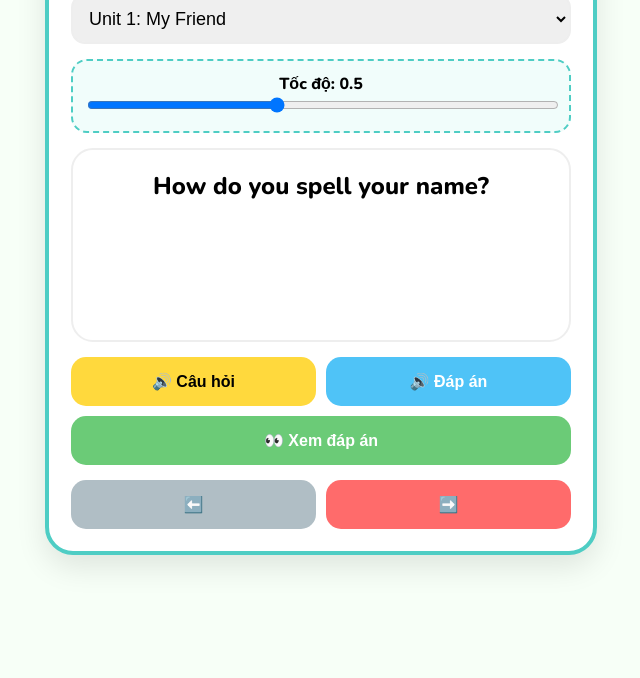
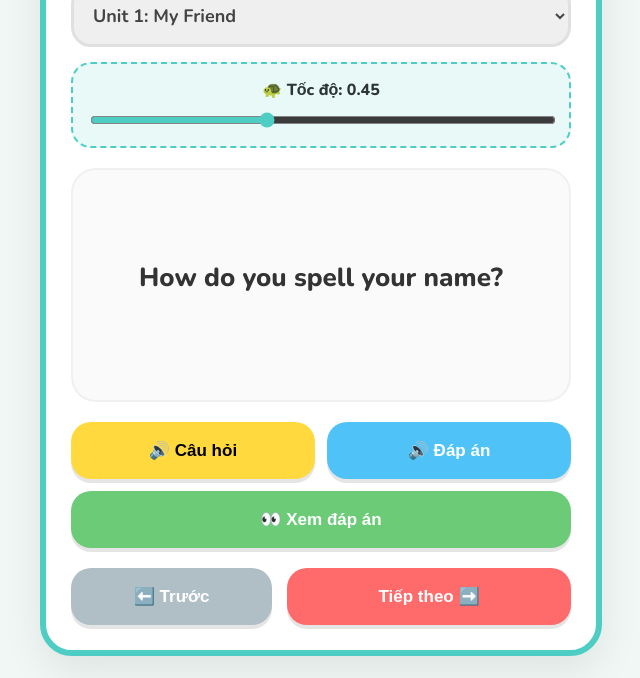
Before and after one commit to nthson34/tienganh, a plain HTML site: page index.html in a window 1280 px wide. Shown: the part 122-800 px from the top of the page, without its empty margins (319-959 px from the left). Drawn offline with nearby package versions, Linux system fonts and the light colour scheme.

Commit message:
Update index.html

```diff
--- a/index.html
+++ b/index.html
@@ -4,37 +4,132 @@
 <meta charset="UTF-8">
 <meta name="viewport" content="width=device-width, initial-scale=1.0, maximum-scale=1.0, user-scalable=no">
 <title>English Speaking for Kids</title>
+
 <link href="https://fonts.googleapis.com/css2?family=Nunito:wght@700;800&display=swap" rel="stylesheet">
+
 <style>
-:root{ --primary:#FF6B6B; --secondary:#4ECDC4; --bg:#F7FFF7; }
-body{ margin:0; padding:16px; font-family:'Nunito', sans-serif; background:var(--bg); }
-.container{ max-width:500px; margin:auto; background:#fff; border-radius:28px; padding:22px; border:4px solid var(--secondary); box-shadow:0 12px 30px rgba(0,0,0,.1); }
-h1{ text-align:center; color:var(--primary); margin-bottom:10px; }
-select{ width:100%; padding:12px; border-radius:14px; font-size:18px; margin-bottom:15px; border:2px solid #eee; }
-.speed-box{ margin-bottom:15px; padding:12px; border-radius:16px; background:#F1FDFB; border:2px dashed var(--secondary); }
-input[type=range]{ width:100%; }
-.card{ padding:20px; border-radius:22px; border:2px solid #eee; min-height:150px; text-align:center; margin-bottom:15px; }
-.question{ font-size:24px; font-weight:800; margin-bottom:10px; }
-.answer{ font-size:22px; color:#2E7D32; font-weight:700; display:none; padding-top:10px; border-top:1px dashed #ccc; }
-.buttons{ display:grid; grid-template-columns: 1fr 1fr; gap:10px; }
-.btn{ border:none; padding:15px; border-radius:15px; font-size:16px; font-weight:800; cursor:pointer; }
-.listen{ background:#FFD93D; }
-.listenAnswer{ background:#4FC3F7; color:#fff; }
-.show{ background:#6BCB77; color:#fff; grid-column: span 2; }
-.nav{ display:flex; gap:10px; margin-top:15px; }
-.prev{ background:#B0BEC5; flex:1; }
-.next{ background:var(--primary); color:#fff; flex:1; }
+:root{
+  --primary:#FF6B6B;
+  --secondary:#4ECDC4;
+  --accent:#FFD93D;
+  --bg:#F0F7F4;
+}
+body{
+  margin:0;
+  padding:15px;
+  font-family:'Nunito', sans-serif;
+  background:var(--bg);
+  color: #2D3436;
+}
+.container{
+  max-width:500px;
+  margin:auto;
+  background:#fff;
+  border-radius:32px;
+  padding:25px;
+  border:6px solid var(--secondary);
+  box-shadow:0 15px 40px rgba(0,0,0,0.08);
+}
+h1{
+  text-align:center;
+  color:var(--primary);
+  font-size:30px;
+  margin-top:0;
+}
+select{
+  width:100%;
+  padding:15px;
+  border-radius:20px;
+  font-size:18px;
+  border:3px solid #E0E0E0;
+  margin-bottom:15px;
+  font-family:inherit;
+  font-weight:700;
+  color: #444;
+}
+.speed-box{
+  margin-bottom:20px;
+  padding:15px;
+  border-radius:20px;
+  background:#E8F9F7;
+  border:2px dashed var(--secondary);
+}
+.speed-label{ font-weight:800; text-align:center; font-size:16px; margin-bottom:8px; }
+input[type=range]{ width:100%; height:10px; accent-color: var(--secondary); }
+
+.card{
+  background:#FAFAFA;
+  padding:25px;
+  border-radius:25px;
+  border:2px solid #F0F0F0;
+  min-height:180px;
+  display:flex;
+  flex-direction:column;
+  justify-content:center;
+  align-items:center;
+  text-align:center;
+  position:relative;
+}
+.question{
+  font-size:26px;
+  font-weight:800;
+  color:#333;
+  margin-bottom:15px;
+  line-height:1.3;
+}
+.answer{
+  font-size:24px;
+  font-weight:700;
+  color:#27AE60;
+  padding-top:15px;
+  border-top:2px dashed #DDD;
+  width:100%;
+  display:none; /* Sẽ điều khiển bằng JS */
+  animation: slideUp 0.3s ease;
+}
+@keyframes slideUp { from{opacity:0; transform:translateY(10px);} to{opacity:1; transform:translateY(0);} }
+
+.btn-group{
+  display:grid;
+  grid-template-columns: 1fr 1fr;
+  gap:12px;
+  margin-top:20px;
+}
+.btn{
+  border:none;
+  padding:18px;
+  border-radius:20px;
+  font-size:17px;
+  font-weight:800;
+  cursor:pointer;
+  transition: transform 0.1s;
+  display:flex;
+  align-items:center;
+  justify-content:center;
+  box-shadow: 0 4px 0 rgba(0,0,0,0.1);
+}
+.btn:active{ transform: translateY(3px); box-shadow: none; }
+
+.btn-q{ background:var(--accent); }
+.btn-a{ background:#4FC3F7; color:white; }
+.btn-show{ background:#6BCB77; color:white; grid-column: span 2; }
+
+.nav{ display:flex; gap:15px; margin-top:20px; }
+.btn-nav{ background:#B0BEC5; color:white; flex:1; }
+.btn-next{ background:var(--primary); color:white; flex:1.5; }
 </style>
 </head>
+
 <body>
 
 <div class="container">
-    <h1>🎈 English App</h1>
+  <h1>🌟 Kids English</h1>
+
   <select id="unitSelect"></select>
 
   <div class="speed-box">
-        <div style="font-weight:800; text-align:center">Tốc độ: <span id="speedVal">0.5</span></div>
-        <input type="range" id="speed" min="0.3" max="0.8" step="0.1" value="0.5">
+    <div class="speed-label">🐢 Tốc độ: <span id="speedVal">0.45</span></div>
+    <input type="range" id="speed" min="0.3" max="0.7" step="0.05" value="0.45">
   </div>
 
   <div class="card">
@@ -42,51 +137,84 @@ input[type=range]{ width:100%; }
     <div class="answer" id="aText"></div>
   </div>
 
-    <div class="buttons">
-        <button class="btn listen" onclick="handleSpeak('q')">🔊 Câu hỏi</button>
-        <button class="btn listenAnswer" onclick="handleSpeak('a')">🔊 Đáp án</button>
-        <button class="btn show" onclick="toggle()">👀 Xem đáp án</button>
+  <div class="btn-group">
+    <button class="btn btn-q" onclick="speak('q')">🔊 Câu hỏi</button>
+    <button class="btn btn-a" onclick="speak('a')">🔊 Đáp án</button>
+    <button class="btn btn-show" onclick="toggle()">👀 Xem đáp án</button>
   </div>
 
   <div class="nav">
-        <button class="btn prev" onclick="prev()">⬅️</button>
-        <button class="btn next" onclick="next()">➡️</button>
+    <button class="btn btn-nav" onclick="prev()">⬅️ Trước</button>
+    <button class="btn btn-next" onclick="next()">Tiếp theo ➡️</button>
   </div>
 </div>
 
 <script>
 const data = [
-    { name:"Unit 1: My Friend", q:[["How do you spell your name?","It’s V - I."], ["Where are you from?","I’m from Viet Nam."]] },
-    { name:"Unit 2: Family", q:[["Who is this?","This is my mother."], ["What’s her name?","Her name is Chi."]] },
-    { name:"Unit 3: School", q:[["Is this your book?","Yes, it is."], ["Do you like English?","Yes, I do."]] },
-    { name:"Unit 4: Home", q:[["Where’s your dad?","He is in the bedroom."], ["How many rooms are there?","There are two rooms."]] }
+  {
+    name:"Unit 1: My Friend",
+    q:[
+      ["How do you spell your name?","It’s V – I."],
+      ["Where are you from?","I’m from Cần Thơ."],
+      ["Do your friends like dancing?","Yes, they do."]
+    ]
+  },
+  {
+    name:"Unit 2: Family",
+    q:[
+      ["Who is this?","This is my mother."],
+      ["What’s her name?","Her name is Lan."],
+      ["Do you have a pet?","Yes, I do. I have a cat."]
+    ]
+  },
+  {
+    name:"Unit 3: School",
+    q:[
+      ["Is this your book?","Yes, it is."],
+      ["Are these your pens?","Yes, they are."],
+      ["Do you like English?","Yes, I do."],
+      ["When do you have English?","I have English on Monday."]
+    ]
+  },
+  {
+    name:"Unit 4: Home",
+    q:[
+      ["Where’s your dad?","He is in the living room."],
+      ["What’s he doing?","He is watching TV."],
+      ["Who do you live with?","I live with my mom and dad."],
+      ["How many rooms are there in your house?","There are four rooms."]
+    ]
+  }
 ];
 
 let u=0, i=0;
 const synth = window.speechSynthesis;
 
-// 1. LÀM SẠCH VĂN BẢN TRƯỚC KHI ĐỌC
-function cleanAndSplit(text) {
+// 1. CLEAN TEXT - Loại bỏ ký tự lạ để máy không đọc lỗi
+function cleanForSpeech(text) {
   return text
-        .replace(/[.,?!:;'"()\-]/g, " ") // Thay thế dấu câu bằng khoảng trắng
-        .split(/\s+/)                   // Cắt theo một hoặc nhiều khoảng trắng
-        .filter(word => word.length > 0); // Loại bỏ các phần tử rỗng
+    .replace(/[.,?!’'":;]/g, "") // Bỏ dấu câu
+    .replace(/[–-]/g, " ")        // Biến dấu gạch nối thành khoảng trắng
+    .replace(/\s+/g, " ")         // Thu gọn khoảng trắng
+    .trim();
 }
 
-function handleSpeak(type) {
+// 2. SPEAK FUNCTION - Đọc rõ từng từ
+function speak(type) {
   synth.cancel();
-    const rawText = type === 'q' ? data[u].q[i][0] : data[u].q[i][1];
-    const words = cleanAndSplit(rawText);
+  const rawText = (type === 'q') ? data[u].q[i][0] : data[u].q[i][1];
+  const words = cleanForSpeech(rawText).split(" ");
+
   let wordIdx = 0;
-
   function speakNext() {
     if (wordIdx < words.length) {
       const utter = new SpeechSynthesisUtterance(words[wordIdx]);
       utter.lang = 'en-US';
       utter.rate = document.getElementById("speed").value;
+      utter.pitch = 1.1; // Chỉnh giọng cao hơn một chút cho trẻ em dễ nghe
       utter.onend = () => {
         wordIdx++;
-                setTimeout(speakNext, 250); // Nghỉ 0.25s giữa các từ
+        setTimeout(speakNext, 300); // Khoảng nghỉ 0.3s giữa các từ
       };
       synth.speak(utter);
     }
@@ -94,17 +222,21 @@ function handleSpeak(type) {
   speakNext();
 }
 
-// Logic điều khiển App
+// 3. APP LOGIC
 const unitSelect = document.getElementById("unitSelect");
-data.forEach((unit, idx) => { unitSelect.innerHTML += `<option value="${idx}">${unit.name}</option>`; });
-unitSelect.onchange = () => { u=unitSelect.value; i=0; render(); };
+data.forEach((unit, idx) => {
+  unitSelect.innerHTML += `<option value="${idx}">${unit.name}</option>`;
+});
 
-document.getElementById("speed").oninput = (e) => { document.getElementById("speedVal").innerText = e.target.value; };
+unitSelect.onchange = (e) => { u = e.target.value; i = 0; render(); };
+document.getElementById("speed").oninput = (e) => {
+  document.getElementById("speedVal").innerText = e.target.value;
+};
 
 function render() {
   document.getElementById("qText").innerText = data[u].q[i][0];
   document.getElementById("aText").innerText = data[u].q[i][1];
-    document.getElementById("aText").style.display = "none";
+  document.getElementById("aText").style.display = "none"; // Luôn ẩn khi chuyển câu
 }
 
 function toggle() {
@@ -112,10 +244,17 @@ function toggle() {
   a.style.display = (a.style.display === "block") ? "none" : "block";
 }
 
-function next() { if(i < data[u].q.length-1) { i++; render(); } }
-function prev() { if(i > 0) { i--; render(); } }
+function next() {
+  if (i < data[u].q.length - 1) { i++; render(); }
+}
 
+function prev() {
+  if (i > 0) { i--; render(); }
+}
+
+// Chạy lần đầu
 render();
 </script>
+
 </body>
 </html>
```
Lines whose indentation alone changed are shown as unchanged.
